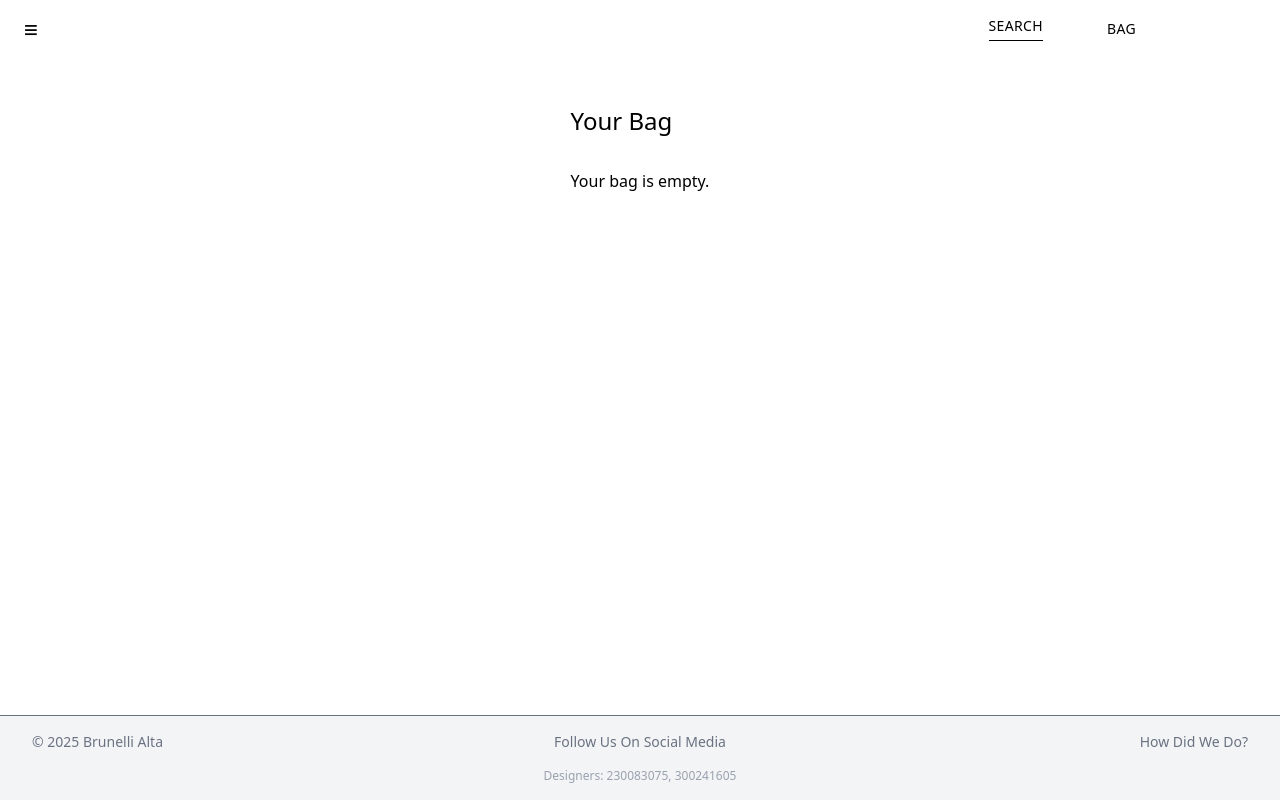
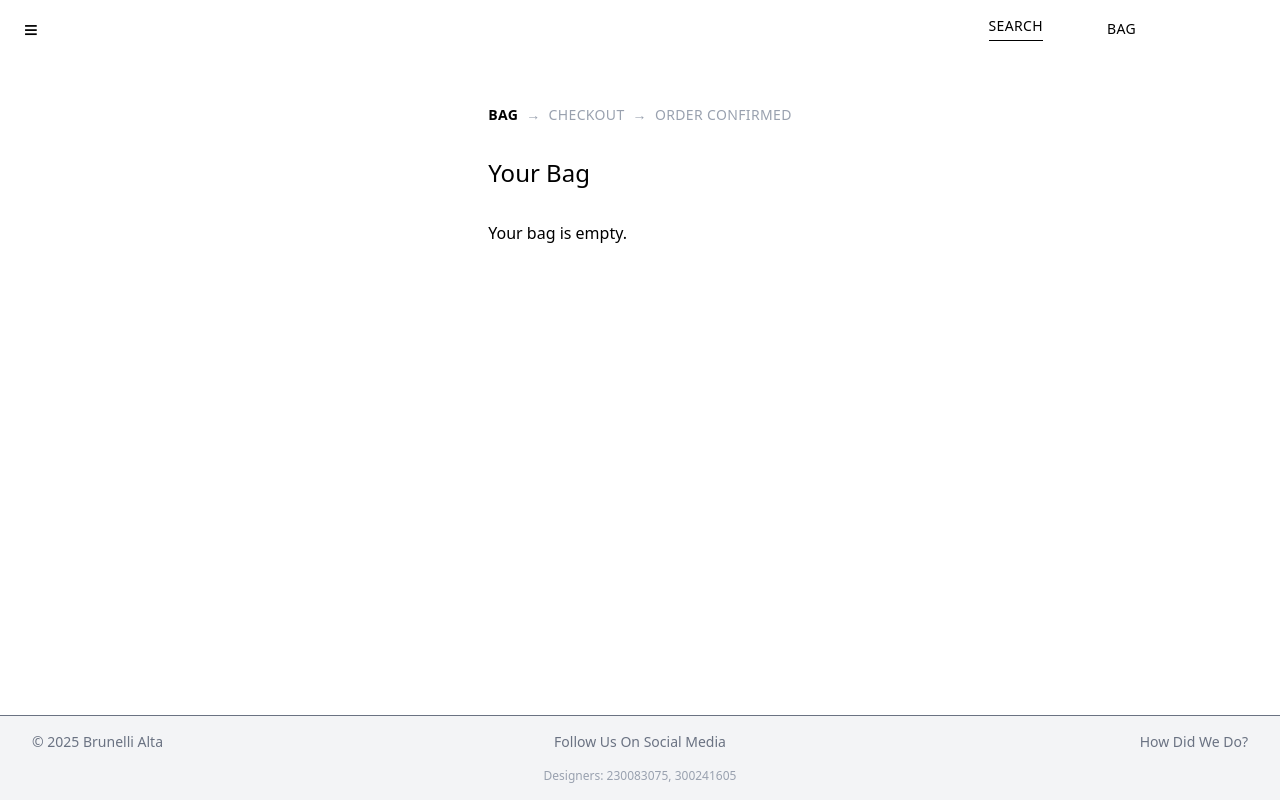
Before and after one commit to gennadykriss/E-Commerce, a React (Vite) app: page /bag in a window 1280 px wide. Built offline with nearby package versions, Linux system fonts and the light colour scheme.

Commit message:
added breadcrumbs

```diff
--- /dev/null
+++ b/src/components/Breadcrumb.jsx
@@ -0,0 +1,30 @@
+export default function Breadcrumb({ stage }) {
+  const steps = ['Bag', 'Checkout', 'Order Confirmed'];
+
+  const getStepClass = (index) => {
+    const currentIndex = {
+      cart: 0,
+      form: 1,
+      done: 2
+    }[stage];
+
+    return index === currentIndex
+      ? 'font-semibold text-black'
+      : index < currentIndex
+      ? 'text-gray-500'
+      : 'text-gray-400';
+  };
+
+  return (
+    <div className="text-center text-sm uppercase tracking-wide mb-8">
+      <div className="flex justify-center items-center space-x-2 text-gray-400">
+        {steps.map((step, index) => (
+          <div key={step} className="flex items-center space-x-2">
+            <span className={getStepClass(index)}>{step}</span>
+            {index < steps.length - 1 && <span className="text-gray-400">→</span>}
+          </div>
+        ))}
+      </div>
+    </div>
+  );
+}
--- a/src/pages/BagPage.jsx
+++ b/src/pages/BagPage.jsx
@@ -3,6 +3,7 @@ import { useCart } from '../context/CartContext';
 import Navbar from '../components/Navbar';
 import Footer from '../components/Footer';
 import { Link } from 'react-router-dom';
+import Breadcrumb from '../components/Breadcrumb';
 
 
 export default function BagPage() {
@@ -43,6 +44,7 @@ export default function BagPage() {
       {/* ---------------- CART LIST ---------------- */}
       {stage === 'cart' && (
         <section className="mx-auto max-w-4xl flex-grow px-6 py-12 space-y-8">
+          <Breadcrumb stage="cart" />
           <h1 className="text-2xl font-medium">Your Bag</h1>
 
           {list.length === 0 && <p>Your bag is empty.</p>}
@@ -102,6 +104,7 @@ export default function BagPage() {
       {/* ---------------- CHECKOUT FORM ---------------- */}
       {stage === 'form' && (
         <section className="mx-auto max-w-xl flex-grow px-6 py-12 space-y-8">
+          <Breadcrumb stage="form" />
           <h1 className="text-2xl font-medium">Checkout</h1>
 
           <form onSubmit={handlePlaceOrder} className="space-y-6">
@@ -145,6 +148,7 @@ export default function BagPage() {
       {/* ---------------- CONFIRMATION ---------------- */}
       {stage === 'done' && (
         <section className="mx-auto max-w-md flex-grow px-6 py-20 text-center space-y-6">
+          <Breadcrumb stage="done" />
           <h1 className="text-2xl font-medium">Thank you!</h1>
           <p className="text-sm">
             Your order has been placed. A confirmation email will be sent to you.
```
